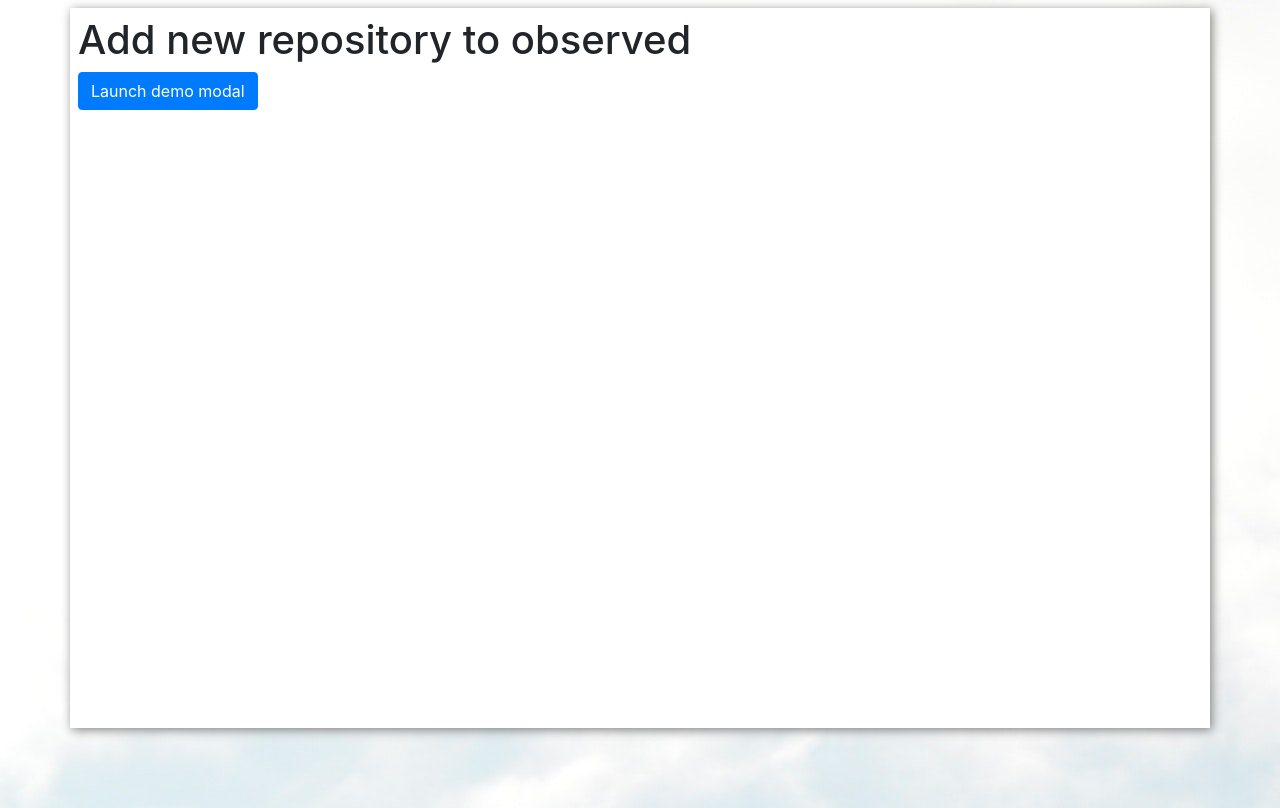
After one commit to KatarzynaHaja/github_wrapper, a Django app: page /add_new_repo in a window 1280 px wide. The commit adds this page. Run offline with Django 3.2, Linux system fonts and the light colour scheme; some libraries are stand-ins or nearby versions.

Commit message:
* bootstrap for login and registration form * change form * basic validation of name and password * add new html files and static files

```diff
--- a/github_api/forms.py
+++ b/github_api/forms.py
@@ -1,13 +1,8 @@
 from django import forms
-from django.contrib.auth.forms import UserCreationForm
-from django.contrib.auth.models import User
-from github_api.models import MyUser
+from .models import Repos
 
-
-class SignUpForm(UserCreationForm):
-    github_password =forms.CharField(widget=forms.PasswordInput)
-    email = forms.EmailField(max_length=254, help_text='Required. Inform a valid email address.')
+class ReposForm(forms.ModelForm):
 
     class Meta:
-        model = MyUser
-        fields = ('name','github_name', 'github_password', 'password1','password2', 'email' )
+        model = Repos
+        fields = ('name',)
--- /dev/null
+++ b/github_api/static/css/index.css
@@ -0,0 +1,13 @@
+html, body {
+    height: 100%;
+}
+
+body {
+    background-image: url("../images/clouds.jpg");
+}
+
+.container {
+    background-color: #fff;
+    box-shadow: gray 2px 2px 10px;
+    min-height: 90vh;
+}
--- a/github_api/views.py
+++ b/github_api/views.py
@@ -2,6 +2,9 @@ from django.contrib.auth import login, authenticate
 from django.contrib.auth.decorators import login_required
 from django.shortcuts import render, redirect
 from django.contrib.auth.forms import UserCreationForm
+from github_api.github_api import  GithubApi
+from .forms import ReposForm
+from .models import Repos
 
 @login_required
 def home(request):
@@ -12,12 +15,35 @@ def sign_up(request):
     if request.method == 'POST':
         form = UserCreationForm(request.POST)
         if form.is_valid():
-            form.save()
             username = form.cleaned_data.get('username')
             raw_password = form.cleaned_data.get('password1')
-            user = authenticate(username=username, password=raw_password)
-            login(request, user)
-            return redirect('home')
+            g = GithubApi(username, raw_password)
+            try:
+                t = g.get_connection().get_user().login
+                form.save()
+                user = authenticate(username=username, password=raw_password)
+                login(request, user)
+                return redirect('home')
+            except:
+                return render(request, 'registration_form.html', {'form':form,'error':'ALOALO'})
+
     else:
         form = UserCreationForm()
     return render(request, 'registration_form.html', {'form': form})
+
+
+def add_new_repo(request):
+    if request.method == "POST":
+        form = ReposForm(request.POST)
+        if form.is_valid():
+            repo = form.save(commit=False)
+            repo.name = form.cleaned_data.get('name')
+            repo.save()
+    else:
+        form = ReposForm()
+    return render(request, 'add_new_repo.html', {'form': form})
+
+def get_repos(request):
+    query_results = Repos.objects.all()
+    pass
+    return render(request, 'home.html', {'query_results':query_results})
--- a/github_wrapper/settings.py
+++ b/github_wrapper/settings.py
@@ -38,8 +38,11 @@ INSTALLED_APPS = [
     'django.contrib.messages',
     'django.contrib.staticfiles',
     'github_api',
-    'django_registration'
+    'django_registration',
+    'crispy_forms',
 ]
+
+CRISPY_TEMPLATE_PACK = 'bootstrap4'
 
 MIDDLEWARE = [
     'django.middleware.security.SecurityMiddleware',
--- a/github_wrapper/urls.py
+++ b/github_wrapper/urls.py
@@ -23,8 +23,11 @@ from django.contrib.auth.views import LogoutView
 urlpatterns = [
     # url(r'^login/$', login, {'template_name': 'accounts/login.html'}, name='login'),
     url(r'^$', views.home, name='home'),
+    url(r'home/repos', views.get_repos, name='repos'),
+
     url(r'^login/$', LoginView.as_view(), {'template_name': 'login.html'}, name='login'),
     url(r'^logout/$', LogoutView.as_view(), {'next_page': 'login'}, name='logout'),
     url(r'^register/$', views.sign_up, name='register'),
-    url('admin/', admin.site.urls)
+    url('admin/', admin.site.urls),
+    url('add_new_repo', views.add_new_repo, name='add_new_repo')
 ]
--- /dev/null
+++ b/templates/add_new_repo.html
@@ -0,0 +1,33 @@
+{% extends 'base.html' %}
+
+{% block content %}
+    <div class="modal fade" id="exampleModal" tabindex="-1" role="dialog" aria-labelledby="exampleModalLabel"
+         aria-hidden="true">
+        <div class="modal-dialog" role="document">
+            <div class="modal-content">
+                <div class="modal-header">
+                    <h5 class="modal-title" id="exampleModalLabel">Modal title</h5>
+                    <button type="button" class="close" data-dismiss="modal" aria-label="Close">
+                        <span aria-hidden="true">&times;</span>
+                    </button>
+                </div>
+                <div class="modal-body">
+                    <form method="POST" class="post-form">{% csrf_token %}
+                        {{ form.as_p }}
+                        <button type="submit" class="btn btn-default">Save</button>
+                    </form>
+                </div>
+                <div class="modal-footer">
+                    <button type="button" class="btn btn-secondary" data-dismiss="modal">Close</button>
+                    <button type="button" class="btn btn-primary">Save changes</button>
+                </div>
+            </div>
+        </div>
+    </div>
+
+    <h1>Add new repository to observed</h1>
+    <button type="button" class="btn btn-primary" data-toggle="modal" data-target="#exampleModal">
+        Launch demo modal
+    </button>
+
+{% endblock %}
--- a/templates/base.html
+++ b/templates/base.html
@@ -1,16 +1,37 @@
+{% load static %}
 <!DOCTYPE html>
 <html lang="en">
 <head>
+    <link rel="stylesheet" href="{% static 'css/index.css' %}">
     <meta charset="utf-8">
+    <meta name="viewport" content="width=device-width, initial-scale=1, shrink-to-fit=no">
+    <link rel="stylesheet" href="https://stackpath.bootstrapcdn.com/bootstrap/4.2.1/css/bootstrap.min.css"
+          integrity="sha384-GJzZqFGwb1QTTN6wy59ffF1BuGJpLSa9DkKMp0DgiMDm4iYMj70gZWKYbI706tWS" crossorigin="anonymous">
     <title>{% block title %}Github Wrapper{% endblock %}</title>
 </head>
 <body>
 <header>
-      <h1>Welcom to Github Wrapper</h1>
 </header>
 <main>
+    <div class="mt-2 container p-2">
         {% block content %}
         {% endblock %}
+    </div>
 </main>
+<script>
+    $('#myModal').on('shown.bs.modal', function () {
+        $('#myInput').trigger('focus')
+    })
+</script>
+<!-- jQuery first, then Popper.js, then Bootstrap JS -->
+<script src="https://code.jquery.com/jquery-3.3.1.slim.min.js"
+        integrity="sha384-q8i/X+965DzO0rT7abK41JStQIAqVgRVzpbzo5smXKp4YfRvH+8abtTE1Pi6jizo"
+        crossorigin="anonymous"></script>
+<script src="https://cdnjs.cloudflare.com/ajax/libs/popper.js/1.14.6/umd/popper.min.js"
+        integrity="sha384-wHAiFfRlMFy6i5SRaxvfOCifBUQy1xHdJ/yoi7FRNXMRBu5WHdZYu1hA6ZOblgut"
+        crossorigin="anonymous"></script>
+<script src="https://stackpath.bootstrapcdn.com/bootstrap/4.2.1/js/bootstrap.min.js"
+        integrity="sha384-B0UglyR+jN6CkvvICOB2joaf5I4l3gm9GU6Hc1og6Ls7i6U/mkkaduKaBhlAXv9k"
+        crossorigin="anonymous"></script>
 </body>
 </html>
```
Also changed, not shown: github_api/github_api.py (added, +21 -0 lines), templates/home.html (+10 -0 lines), templates/registration/login.html (+12 -23 lines), templates/registration_form.html (+12 -17 lines), github_api/static/images/blur.jpg (added), github_api/static/images/bubles.jpg (added), github_api/static/images/clouds.jpg (added), github_api/static/images/crayons.jpg (added), github_api/static/images/small_bubles.jpg (added), 2 other files. Lines whose indentation alone changed are shown as unchanged.
